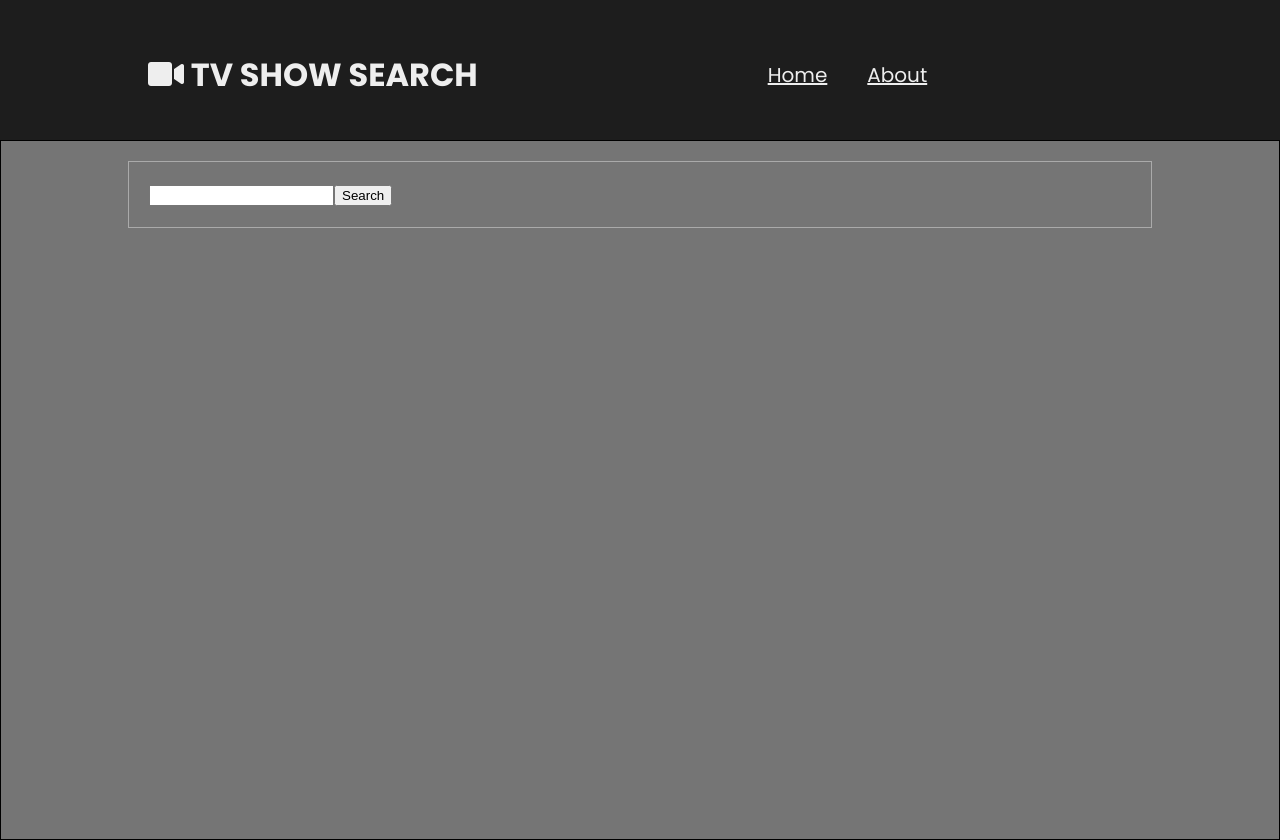
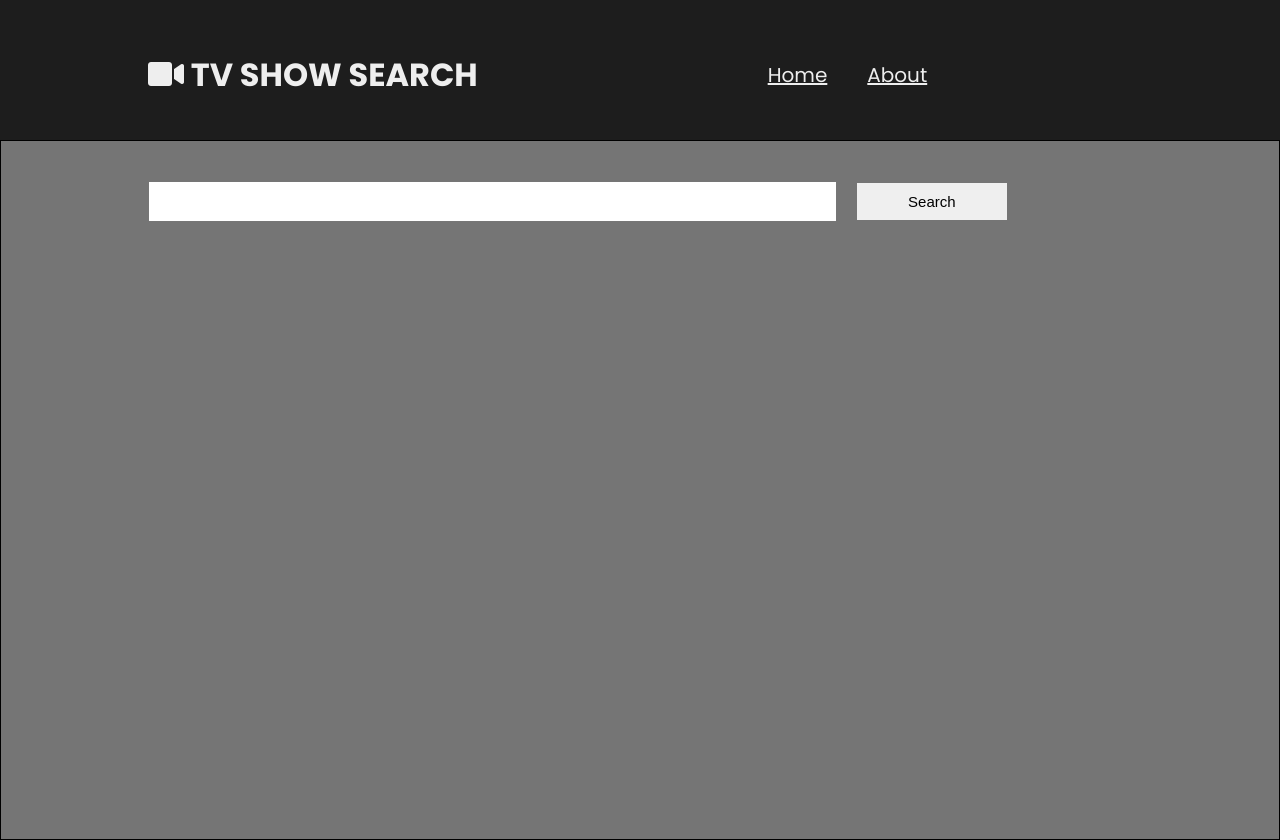
Before and after one commit to danielsuszek/movie-list, a React (Create React App) app: page / in a window 1280 px wide. Built offline with nearby package versions, Linux system fonts and the light colour scheme.

Commit message:
Search bar styles.

```diff
--- a/src/components/Searchbar.module.scss
+++ b/src/components/Searchbar.module.scss
@@ -3,9 +3,21 @@
 .searchbar {
   margin: 0 auto;
   width: 80vw;
-  @include border($gray);
+  // @include border($gray);
   padding: 20px;
-  // color: green;
+  input, button {
+    padding: 10px;
+    font-size: 15px;
 
-  // margin: 20px;
+  }
+  input {
+    width: 70%;
+    outline: none;
+  }
+  button {
+    margin-left: 20px;
+    width: 150px;
+    border-radius: 0;
+    border: none;
+  }
 }
```
